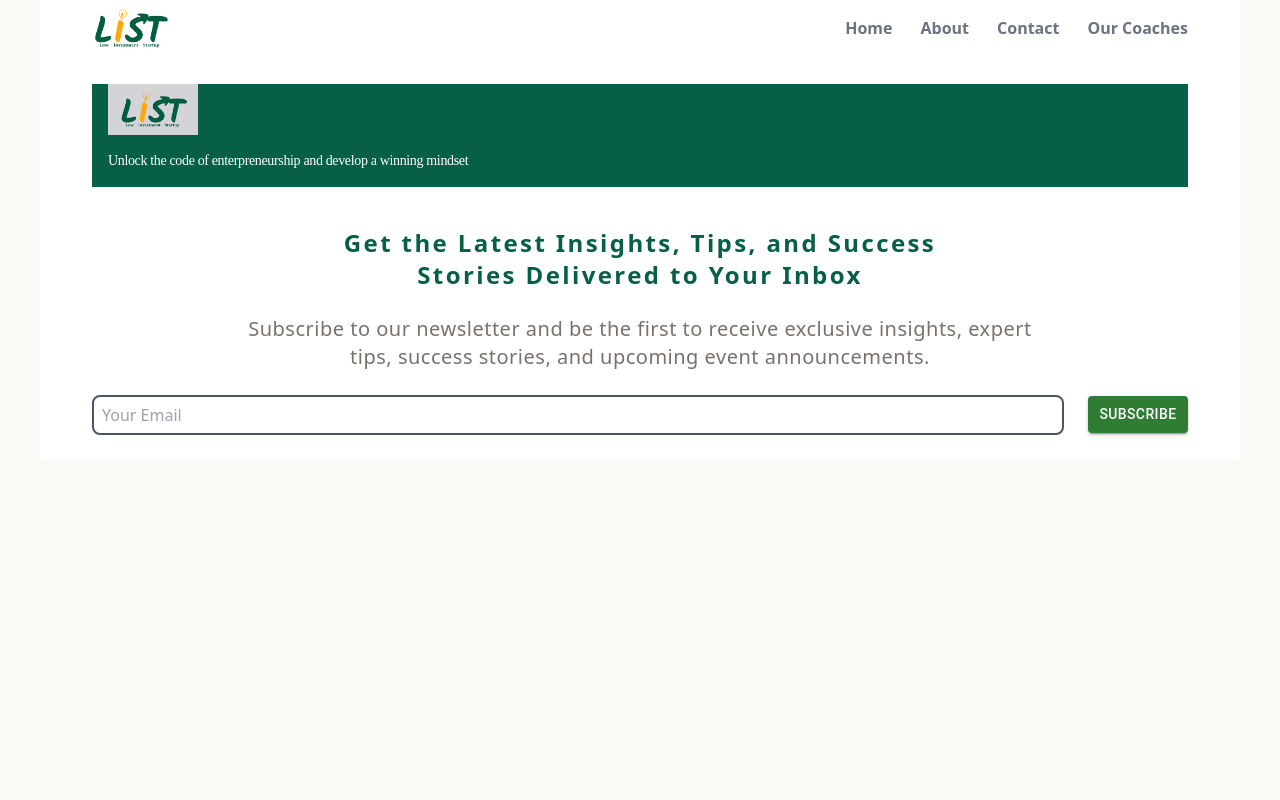
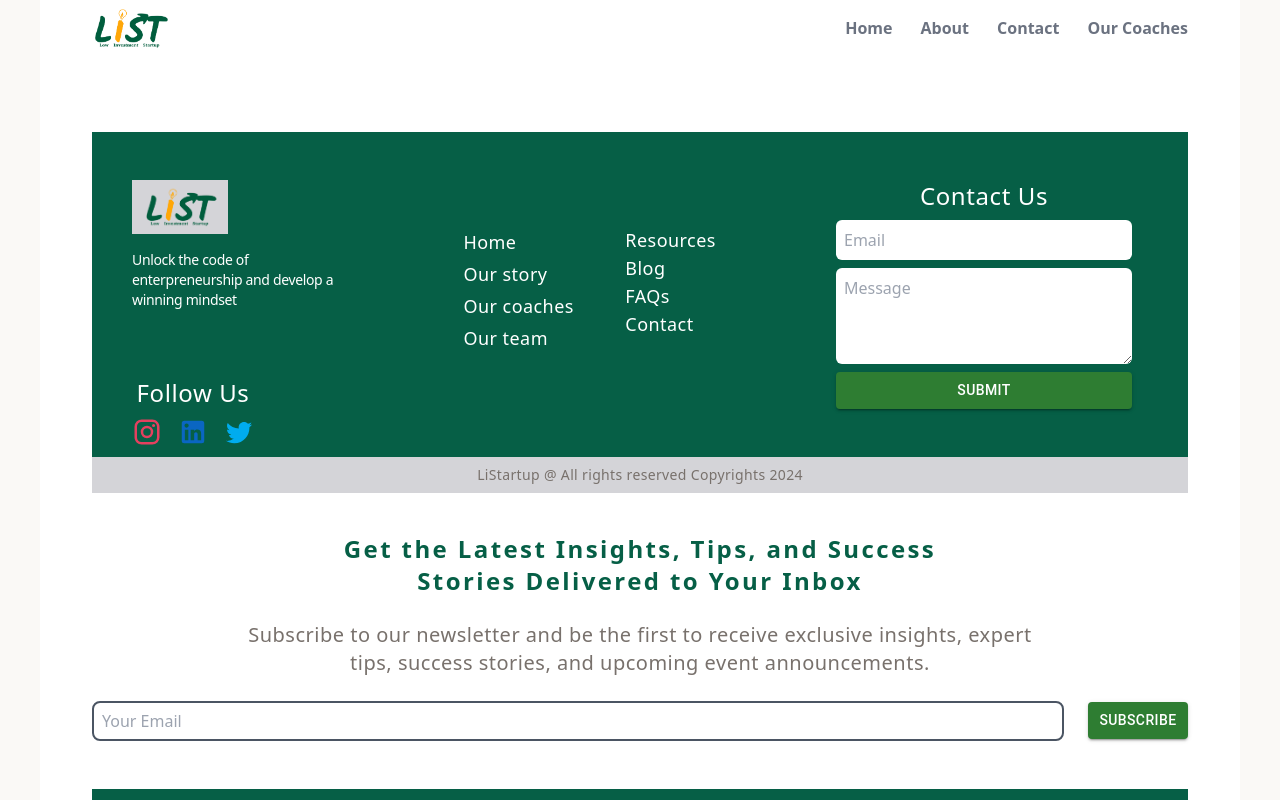
Before and after one commit to GreenVayu/List-startup, a React (Vite) app: page /Footer in a window 1280 px wide. Shown: the top 800 px of the page. Built offline with nearby package versions, Linux system fonts and the light colour scheme; the HTML template or start-up script is replaced by a standard one.

Commit message:
Footer done

```diff
--- a/src/Footer.tsx
+++ b/src/Footer.tsx
@@ -1,21 +1,164 @@
-import React from 'react'
+import InstagramIcon from '@mui/icons-material/Instagram';
+import LinkedInIcon from '@mui/icons-material/LinkedIn';
+import TwitterIcon from '@mui/icons-material/Twitter';
+import { Button } from "@mui/material";
 
-function Footer() {
+const Footer = () => {
   return (
-    <div className="footersec bg-emerald-800">
+    <footer className='mt-12'>
+      <div className="bg-emerald-800 p-6 md:flex md:relative md:pb-12">
+
+        <div className='md:w-1/3 md:pt-6'>
+          <div className="bg-zinc-300 w-fit mx-auto md:mx-4" >
+            <img
+              src="/ourstory/logoLISTv4.png"
+              alt="Logo"
+              className="mb-4 w-24"
+            />
+          </div>
+          <p className="text-white text-sm font-normal tracking-tight px-8 mx-auto sm:text-xl sm:px-16 md:mx-0 md:pl-4 md:text-sm ">
+            Unlock the code of enterpreneurship and develop a winning mindset
+          </p>
+        </div>
+
+        <div className='sm:flex sm:mt-4 sm:justify-between items-center sm:space-x-4 sm:mx-28 md:w-1/3 md:ml-4 md:px-0 md:mt-0'>
+          <ul className="mt-4 sm:w-1/3 md:w-fit w-fit mx-auto space-y-1 ">
+            <li className="text-white text-lg font-normal leading-normal tracking-wide md:text-sm lg:text-lg">
+              Home
+            </li>
+            <li className="text-white text-lg font-normal leading-normal tracking-wide md:text-sm lg:text-lg w-fit
+            ">
+              Our story
+            </li>
+            <li className="text-white text-lg font-normal leading-normal tracking-wide md:text-sm lg:text-lg">
+              Our coaches
+            </li>
+            <li className="text-white text-lg font-normal leading-normal tracking-wide md:text-sm lg:text-lg">
+              Our team
+            </li>
+            <li className="text-white text-lg font-normal leading-normal tracking-wide sm:hidden md:block lg:hidden md:text-sm lg:text-lg">
+              Resources
+            </li>
+            <li className="text-white text-lg font-normal leading-normal tracking-wide sm:hidden md:block lg:hidden md:text-sm ">
+              Blog
+            </li>
+            <li className="text-white text-lg font-normal leading-normal tracking-wide sm:hidden md:block lg:hidden md:text-sm">
+              FAQs
+            </li>
+          </ul>
+
+          <ul className=" hidden sm:block sm:w-1/3 sm:mx-auto md:hidden lg:block">
+            <li className="text-white text-lg font-normal leading-normal tracking-wide md:text-sm lg:text-lg">
+              Resources
+            </li>
+            <li className="text-white text-lg font-normal leading-normal tracking-wide md:text-sm lg:text-lg">
+              Blog
+            </li>
+            <li className="text-white text-lg font-normal leading-normal tracking-wide md:text-sm lg:text-lg">
+              FAQs
+            </li>
+            <li className="text-white text-lg font-normal leading-normal tracking-wide md:text-sm lg:text-lg">
+              Contact
+            </li>
+          </ul>
+        </div>
 
 
-        <div>
-        <div className='bg-zinc-300 w-fit mx-4'>
-            <img src='/img/logoLISTv4.png' alt="" className='w-[5.625rem]'/>
+        <div className="flex flex-col items-center mt-6 md:w-1/3 md:mr-8">
+          <h3 className="text-white text-2xl font-normal tracking-wide mb-2 w-fit mx-auto">
+            Contact Us
+          </h3>
+          <form className="w-full max-w-xs flex flex-col gap-2">
+            <input type="text" placeholder="Email" className="p-2 rounded-md sm:full " />
+            <textarea
+              placeholder="Message"
+              className="p-2 rounded-md h-24 "
+            ></textarea>
+            <Button variant="contained" color="success">
+              Submit
+            </Button>{" "}
+          </form>
         </div>
 
-    <div className="text-white text-sm font-normal font-['Orienta'] tracking-tight w-2/3 px-4 py-4">Unlock the code of enterpreneurship and develop a winning mindset</div>
-
+        <div className="col-span-1 flex flex-col items-center mt-4 md:absolute md:bottom-[10px] md:left-[40px] ">
+          <h3 className="text-white text-2xl font-normal tracking-wide mt-4">Follow Us</h3>
+          <div className="flex gap-4 mt-2">
+            <a href="#" className="hover:underline">
+              <InstagramIcon style={{ fontSize: 30,color:'#E4405F' }} />
+            </a>
+            <a href="#" className="hover:underline">
+              <LinkedInIcon style={{ fontSize: 30,color:'#0A66C2 '  }} />
+            </a>
+            <a href="#" className="hover:underline">
+              <TwitterIcon style={{ fontSize: 30 ,color:'#00acee' }} />
+            </a>
+          </div>
         </div>
 
+
+
+
+      </div>
+      <div className=" bg-zinc-300 min-h-8 py-2 px-4">
+        <p className='text-center text-stone-500 text-base sm:text-sm font-normal tracking-wide' >LiStartup @ All rights reserved Copyrights 2024</p>
+      </div>
+    </footer>
+  );
+};
+
+export default Footer;
+
+{
+  /* <div className="w-[1440px] h-[448px] relative">
+  <div className="w-[1440px] h-[448px] left-0 top-0 absolute">
+    <div className="w-[1440px] h-[448px] left-0 top-0 absolute bg-emerald-800" />
+    <div className="w-[378px] h-[114px] left-[400px] top-[101px] absolute">
+      <div className="w-[131px] h-[114px] left-0 top-0 absolute">
+        <div className="w-[53.84px] left-0 top-0 absolute text-white text-base font-normal font-['Orienta'] tracking-wide">Home</div>
+        <div className="w-[98px] left-0 top-[32px] absolute text-white text-base font-normal font-['Orienta'] tracking-wide">Our story</div>
+        <div className="w-[131px] left-0 top-[71px] absolute text-white text-base font-normal font-['Orienta'] leading-normal tracking-wide">Our coaches</div>
+        <div className="w-[119px] left-0 top-[103px] absolute text-white text-base font-normal font-['Orienta'] leading-normal tracking-wide">Our team</div>
+      </div>
+      <div className="w-[81px] h-[43px] left-[297px] top-[7px] absolute">
+        <div className="w-[43.87px] left-0 top-0 absolute text-white text-base font-normal font-['Orienta'] leading-normal tracking-wide">FAQs</div>
+        <div className="w-[81px] left-0 top-[32px] absolute text-white text-base font-normal font-['Orienta'] leading-normal tracking-wide">Contact</div>
+      </div>
+      <div className="w-[98px] h-[75px] left-[165px] top-[7px] absolute">
+        <div className="w-[88px] left-0 top-0 absolute text-white text-base font-normal font-['Orienta'] leading-normal tracking-wide">Courses</div>
+        <div className="w-[98px] left-0 top-[32px] absolute text-white text-base font-normal font-['Orienta'] leading-normal tracking-wide">Resources</div>
+        <div className="w-[98px] left-0 top-[64px] absolute text-white text-base font-normal font-['Orienta'] leading-normal tracking-wide">Blog</div>
+      </div>
     </div>
-  )
+  </div>
+  <div className="w-[374px] h-[258px] left-[924px] top-[101px] absolute">
+    <div className="left-0 top-0 absolute text-white text-lg font-normal font-['Orienta'] tracking-wide">Contact us</div>
+    <div className="w-[374px] h-[43px] left-0 top-[36px] absolute bg-zinc-300 rounded-lg" />
+    <div className="w-[374px] h-[100px] left-0 top-[96px] absolute bg-zinc-300 rounded-lg" />
+    <div className="w-[110px] h-[35px] px-7 py-1 left-0 top-[223px] absolute bg-white rounded-lg justify-center items-center gap-4 inline-flex">
+      <div className="text-emerald-800 text-base font-semibold font-['Mukta'] tracking-wide">Submit</div>
+    </div>
+  </div>
+  <div className="w-[1440px] h-[37px] left-0 top-[411px] absolute bg-zinc-300" />
+  <div className="left-[546px] top-[421px] absolute text-stone-500 text-sm font-normal font-['Orienta'] tracking-wide">LiStartup @ All rights reserved Copyrights 2024</div>
+  <div className="w-[161px] h-[88px] left-[136px] top-[271px] absolute">
+    <div className="left-0 top-0 absolute text-white text-lg font-normal font-['Orienta'] tracking-wide">Follow us</div>
+    <div className="w-[161px] h-[46px] left-0 top-[42px] absolute">
+      <div className="w-[46px] h-[46px] left-0 top-0 absolute bg-zinc-300 rounded-full" />
+      <div className="w-[46px] h-[46px] left-[59px] top-0 absolute bg-zinc-300 rounded-full" />
+      <div className="w-[46px] h-[46px] left-[115px] top-0 absolute bg-zinc-300 rounded-full" />
+      <img className="w-[30px] h-[30px] left-[7px] top-[8px] absolute" src="https://via.placeholder.com/30x30" />
+      <img className="w-[34px] h-[34px] left-[64px] top-[6px] absolute" src="https://via.placeholder.com/34x34" />
+      <img className="w-[25px] h-[25px] left-[125px] top-[12px] absolute" src="https://via.placeholder.com/25x25" />
+    </div>
+  </div>
+  <div className="w-9 h-9 left-[1407.25px] top-[353.26px] absolute origin-top-left rotate-[90.82deg] bg-zinc-300 rounded-full" />
+  <img className="w-[23px] h-[23px] left-[1400px] top-[359px] absolute origin-top-left rotate-90" src="https://via.placeholder.com/23x23" />
+  <div className="w-[163px] h-[77px] left-[136px] top-[101px] absolute">
+    <div className="w-[76px] h-[43px] left-[7px] top-[3px] absolute bg-zinc-300" />
+    <div className="w-[163px] h-[77px] left-0 top-0 absolute">
+      <div className="w-[156px] left-[7px] top-[57px] absolute text-white text-[8px] font-normal font-['Orienta'] tracking-tight">Unlock the code of enterpreneurship and develop a winning mindset</div>
+      <img className="w-[90px] h-[50px] left-0 top-0 absolute" src="https://via.placeholder.com/90x50" />
+    </div>
+  </div>
+</div> */
 }
-
-export default Footer
--- a/src/Layout.tsx
+++ b/src/Layout.tsx
@@ -3,6 +3,7 @@ import { Outlet, Link } from "react-router-dom";
 import MenuIcon from "@mui/icons-material/Menu";
 import { Box, Container } from "@mui/material";
 import Newsletter from "./newsletter.tsx";
+import Footer from "./Footer.tsx";
 
 
 const navItems = [
@@ -56,6 +57,7 @@ const Layout = () => {
       <Box className="m-1 md:m-5 p-1 md:p-2">
         <Outlet />
         <Newsletter/>
+        <Footer/>
       </Box>
     </Container>
   );
--- a/tailwind.config.js
+++ b/tailwind.config.js
@@ -7,6 +7,7 @@ export default {
       'xsm':'500px',
       'sm': '640px',
       'md': '768px',
+      'xmd': '768px',
       'lg': '1024px',
       'xl': '1280px',
       '2xl': '1536px',
```
